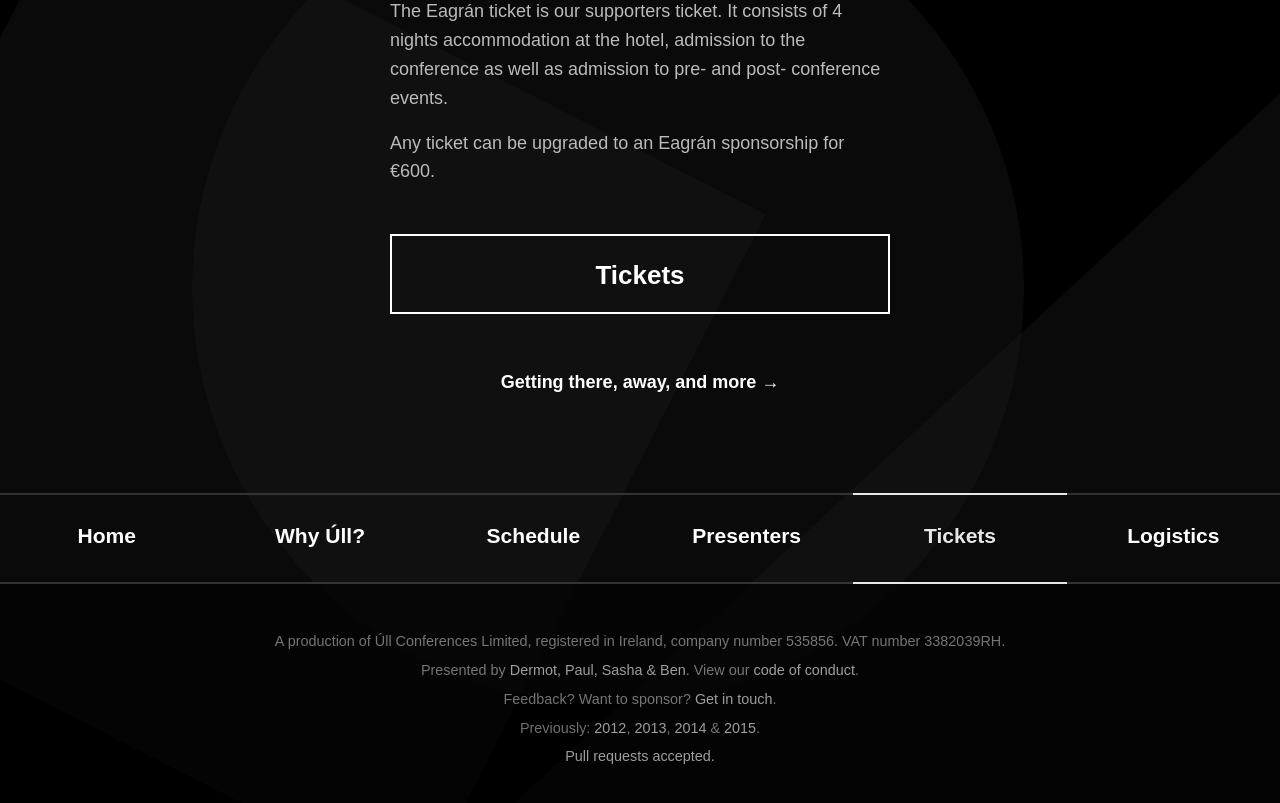
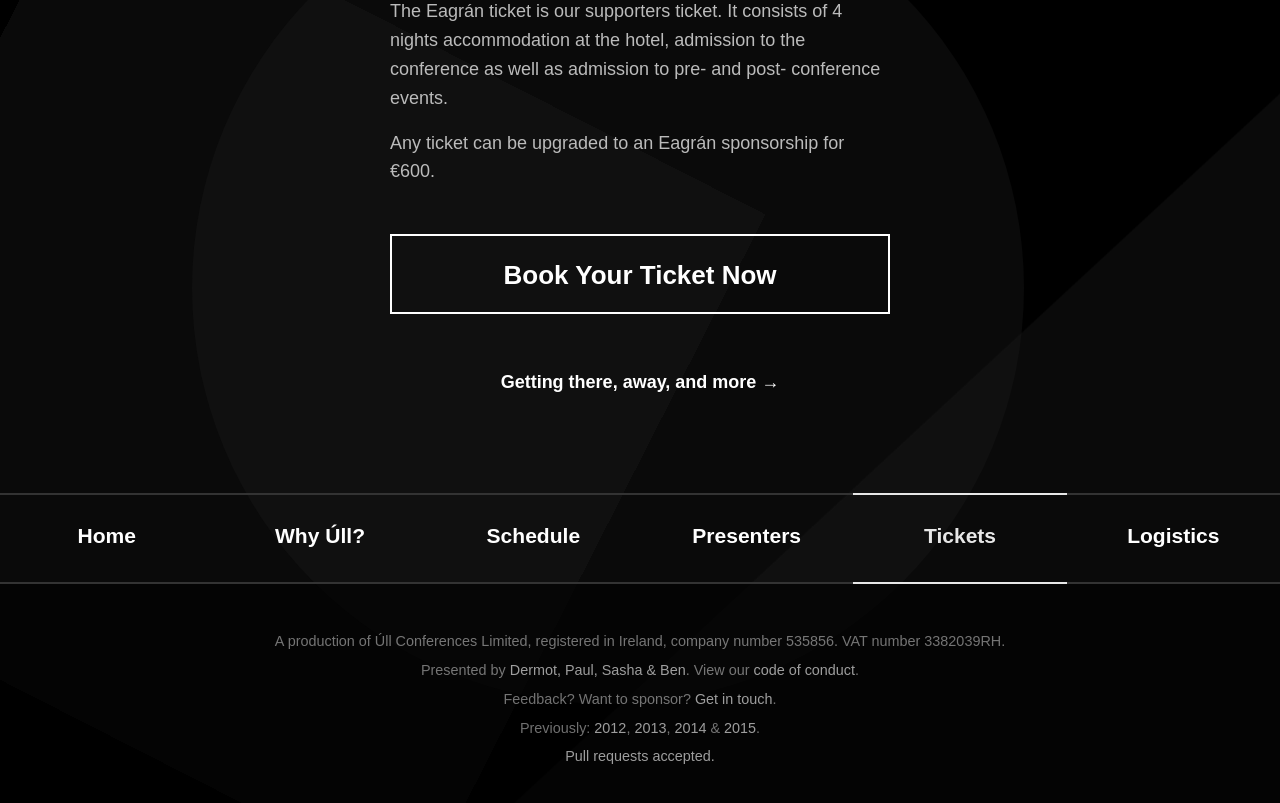
Before and after one commit to ullconf/2016, a Jekyll site: the page built from tickets.html, in a window 1280 px wide and 900 px high, scrolled down 2993 px, cut to the strip 0-810 px from the top of the window. Shown: the top 803 px of the strip. Built offline with Jekyll 4.4.1, drawn with Linux system fonts in a browser that asks for light colours; a script that is not in the unit is left out.

Commit message:
Updating Ticket Buttons

```diff
--- a/index.html
+++ b/index.html
@@ -46,7 +46,7 @@ description: Úll is a conference for people who build and love great products.
       </p>
 
         <button type="button" name="button" class="ticket-button index-button">
-          <h2>Tickets</h2>
+          <h2>Book Your Ticket Now</h2>
         </button>
         <h5 class="align-center"><a href="code-of-conduct.html">Read our Code of Conduct</a></h5>
     </div>
--- a/tickets.html
+++ b/tickets.html
@@ -125,7 +125,7 @@ description: The various Úll ticketing options, including regular tickets, all-
 
   <div class="button-container">
     <button type="button" name="button" class="ticket-button">
-      <h2>Tickets</h2>
+      <h2>Book Your Ticket Now</h2>
     </button>
   </div>
 
```
